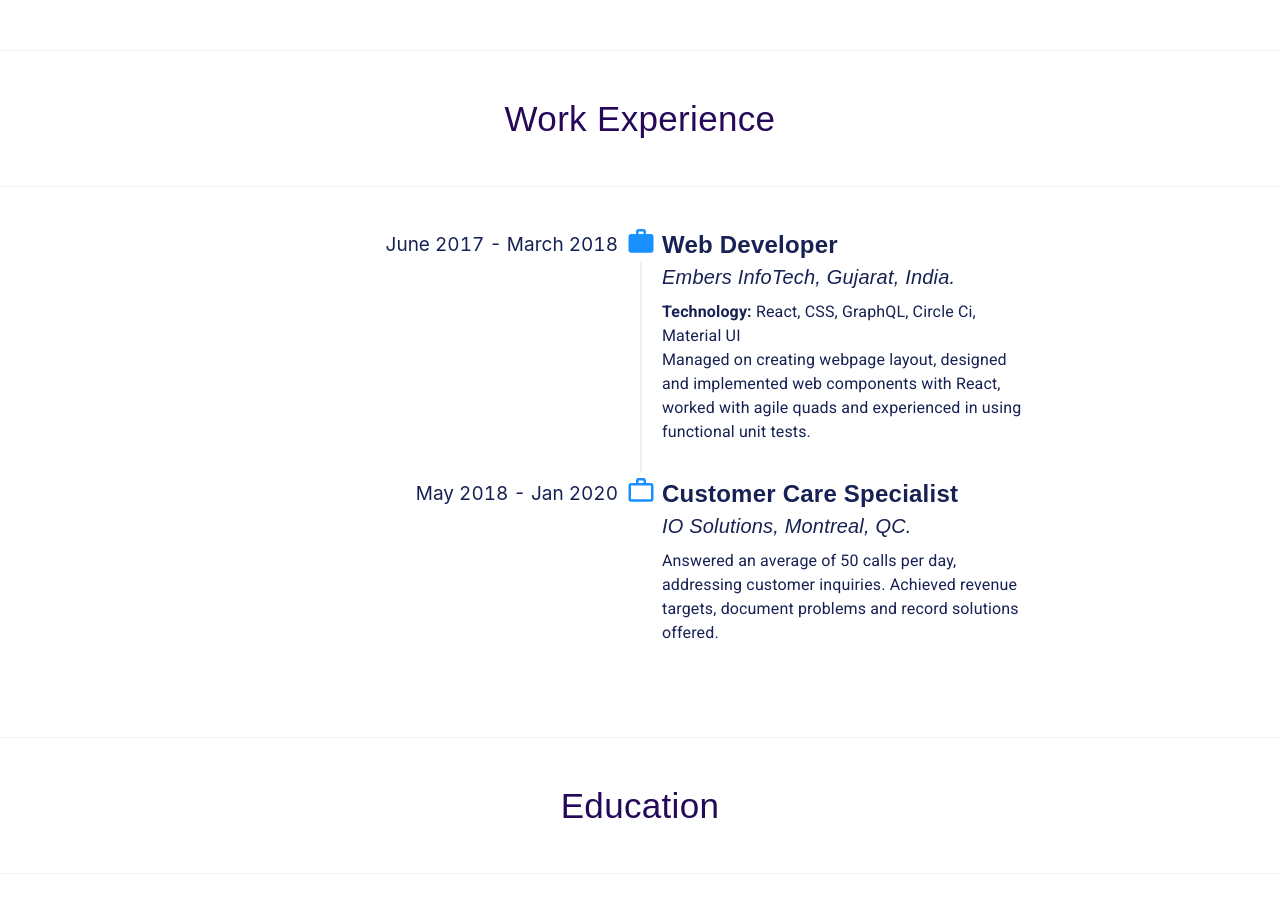
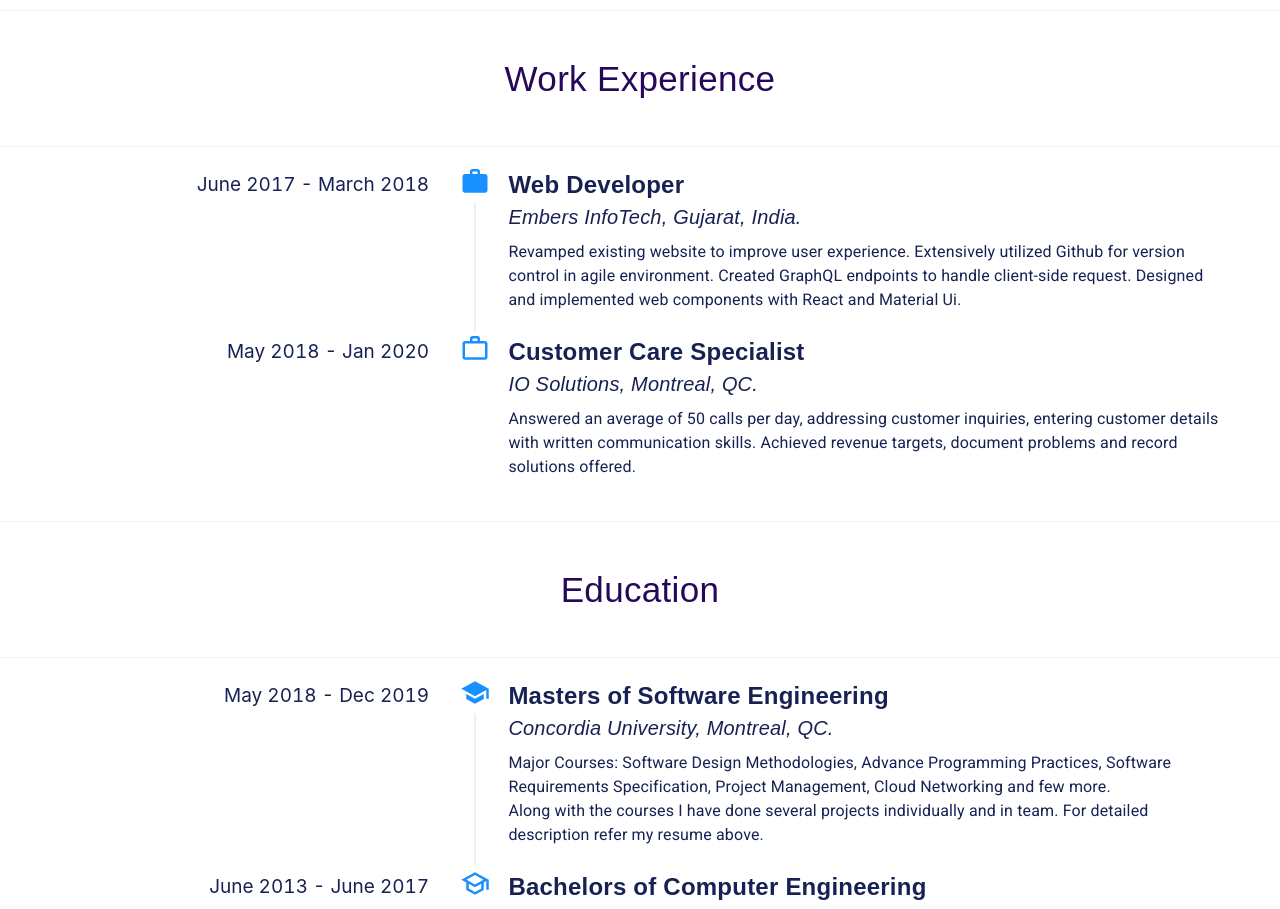
Before and after one commit to arunipatel06/portfolio, a React (Create React App) app: page /education in a window 1280 px wide. Shown: the top 909 px of the page. Built offline with nearby package versions, Linux system fonts and the light colour scheme; what webfontloader would draw is missing.

Commit message:
Update timeline component

```diff
--- a/src/Education.css
+++ b/src/Education.css
@@ -1,11 +1,56 @@
 .ant-timeline-item {
   font-size: 19px;
   color: #0a7bc7;
-  padding-bottom: 30px;
 }
 
 .ant-timeline-item-label {
-  padding-right: 10px;
   color: #182153;
   font-weight: 200px;
+  width: calc(34% - 16px);
+  text-align: left;
+  margin: 0px 10px;
 }
+.ant-timeline.ant-timeline-alternate
+  .ant-timeline-item-left
+  .ant-timeline-item-content,
+.ant-timeline.ant-timeline-right
+  .ant-timeline-item-left
+  .ant-timeline-item-content,
+.ant-timeline-item-left .ant-timeline-item-content {
+  left: calc(30% - 4px);
+  width: calc(80% - 14px);
+  /* text-align: left; */
+}
+
+.ant-timeline.ant-timeline-alternate .ant-timeline-item-tail,
+.ant-timeline.ant-timeline-right .ant-timeline-item-tail,
+.ant-timeline.ant-timeline-label .ant-timeline-item-tail,
+.ant-timeline.ant-timeline-alternate .ant-timeline-item-head,
+.ant-timeline.ant-timeline-right .ant-timeline-item-head,
+.ant-timeline.ant-timeline-label .ant-timeline-item-head,
+.ant-timeline.ant-timeline-alternate .ant-timeline-item-head-custom,
+.ant-timeline.ant-timeline-right .ant-timeline-item-head-custom,
+.ant-timeline.ant-timeline-label .ant-timeline-item-head-custom {
+  left: 37%;
+}
+
+.ant-timeline.ant-timeline-label .ant-timeline-item-label {
+  position: absolute;
+  top: -7.001px;
+  width: calc(34% - 16px);
+  text-align: right;
+}
+
+.ant-timeline.ant-timeline-alternate
+  .ant-timeline-item-left
+  .ant-timeline-item-content,
+.ant-timeline.ant-timeline-right
+  .ant-timeline-item-left
+  .ant-timeline-item-content,
+.ant-timeline.ant-timeline-label
+  .ant-timeline-item-left
+  .ant-timeline-item-content {
+  left: calc(38% - 4px);
+  width: calc(67% - 12px);
+  text-align: left;
+}
--- a/src/Education.js
+++ b/src/Education.js
@@ -31,6 +31,7 @@ const usestyles = makeStyles((theme) => ({
     fontWeight: 600,
     color: '#182153',
     paddingBottom: '5px',
+    width: '94%',
   },
   heading1: {
     textAlign: 'center',
@@ -40,11 +41,14 @@ const usestyles = makeStyles((theme) => ({
     display: 'flex',
     color: '#260859',
     justifyContent: 'center',
+    margin: '30px 0px',
+    [theme.breakpoints.up('sm')]: {
+      margin: '50px 0px',
+    },
   },
   divider: {
     height: '1px',
     backgroundColor: '#f0f2f5',
-    margin: '50px 0px',
   },
 
   content: {
@@ -55,11 +59,12 @@ const usestyles = makeStyles((theme) => ({
     fontWeight: 'normal',
     color: '#182153',
     paddingBottom: '10px',
+    width: '96%',
   },
   paragraph: {
     textAlign: 'left',
     paddingBottom: '5px',
-    maxWidth: '60%',
+    maxWidth: '84%',
     color: '#182153',
   },
   icons: {
@@ -87,11 +92,17 @@ const Education = (props) => {
             }}
           >
             {/* work experience */}
-            <Divider className={classes.divider} />
+            <Divider
+              className={classes.divider}
+              style={{ marginTop: '10px' }}
+            />
             <Typography className={classes.heading1}>
               Work Experience
             </Typography>
-            <Divider className={classes.divider} />
+            <Divider
+              className={classes.divider}
+              style={{ marginBottom: '30px' }}
+            />
 
             <Timeline mode={mode}>
               <Timeline.Item
@@ -105,11 +116,11 @@ const Education = (props) => {
                   Embers InfoTech, Gujarat, India.
                 </Typography>
                 <Typography className={classes.paragraph}>
-                  <b>Technology:</b> React, CSS, GraphQL, Circle Ci, Material UI
-                  <br />
-                  Managed on creating webpage layout, designed and implemented
-                  web components with React, worked with agile quads and
-                  experienced in using functional unit tests.
+                  Revamped existing website to improve user experience.
+                  Extensively utilized Github for version control in agile
+                  environment. Created GraphQL endpoints to handle client-side
+                  request. Designed and implemented web components with React
+                  and Material Ui.
                 </Typography>
               </Timeline.Item>
               <Timeline.Item
@@ -124,8 +135,9 @@ const Education = (props) => {
                 </Typography>
                 <Typography className={classes.paragraph}>
                   Answered an average of 50 calls per day, addressing customer
-                  inquiries. Achieved revenue targets, document problems and
-                  record solutions offered.
+                  inquiries, entering customer details with written
+                  communication skills. Achieved revenue targets, document
+                  problems and record solutions offered.
                 </Typography>
               </Timeline.Item>
             </Timeline>
@@ -141,9 +153,15 @@ const Education = (props) => {
               justifyContent: 'center',
             }}
           >
-            <Divider className={classes.divider} />
+            <Divider
+              className={classes.divider}
+              style={{ marginTop: '10px' }}
+            />
             <Typography className={classes.heading1}>Education</Typography>
-            <Divider className={classes.divider} />
+            <Divider
+              className={classes.divider}
+              style={{ marginBottom: '30px' }}
+            />
             <Timeline mode={mode}>
               <Timeline.Item
                 label="May 2018 - Dec 2019"
@@ -158,9 +176,10 @@ const Education = (props) => {
                 <Typography className={classes.paragraph}>
                   Major Courses: Software Design Methodologies, Advance
                   Programming Practices, Software Requirements Specification,
-                  Project Management, Cloud Networking and few more. Along with
-                  the courses I have done several projects. For detailed
-                  Description download my resume.
+                  Project Management, Cloud Networking and few more.
+                  <br /> Along with the courses I have done several projects
+                  individually and in team. For detailed description refer my
+                  resume above.
                 </Typography>
               </Timeline.Item>
 
@@ -175,11 +194,9 @@ const Education = (props) => {
                   Gujarat Technological University, Gujarat, India.
                 </Typography>
                 <Typography className={classes.paragraph}>
-                  Major Courses: Software Design Methodologies, Advance
-                  Programming Practices, Software Requirements Specification,
-                  Project Management, Cloud Networking and few more. Along with
-                  the courses I have done several projects. For detailed
-                  Description download my resume.
+                  Major Courses: Operating Sytem, C++, System Programming, Java,
+                  Design Engineering, .NET, Software Engineering, Web
+                  Technology, Data Mining, Python Programming.
                 </Typography>
               </Timeline.Item>
             </Timeline>
```
